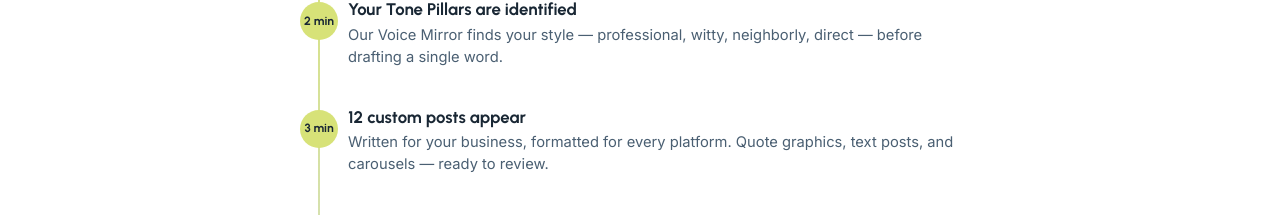
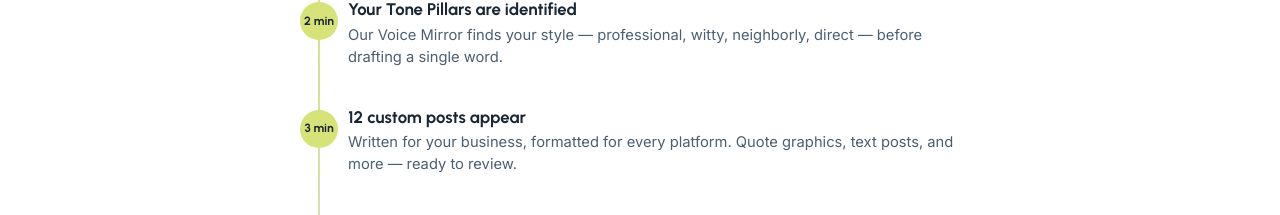
Before and after one commit to glowsocial/glowsocial.com, a Next.js app: page / in a window 1280 px wide. Shown: the part 3355-3570 px from the top of the page. Built offline with nearby package versions, Linux system fonts and the light colour scheme.

Commit message:
fix: remove carousels mention from timeline (Pro-only feature)

```diff
--- a/app/page.js
+++ b/app/page.js
@@ -378,7 +378,7 @@ export default function HomePage() {
             <div className="tl-item">
               <div className="tl-dot tl-dot--fast">3 min</div>
               <h3>12 custom posts appear</h3>
-              <p>Written for your business, formatted for every platform. Quote graphics, text posts, and carousels &mdash; ready to review.</p>
+              <p>Written for your business, formatted for every platform. Quote graphics, text posts, and more &mdash; ready to review.</p>
             </div>
             <div className="tl-item">
               <div className="tl-dot tl-dot--fast">5 min</div>
```
